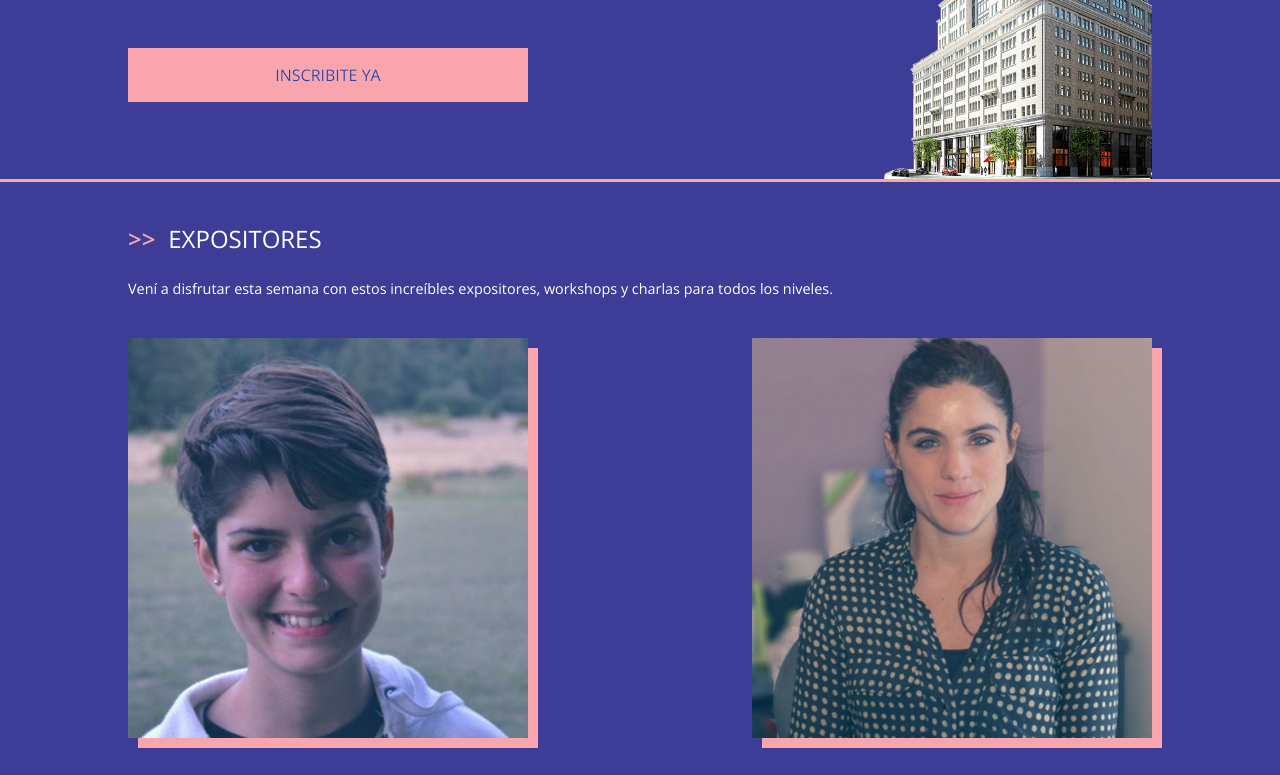
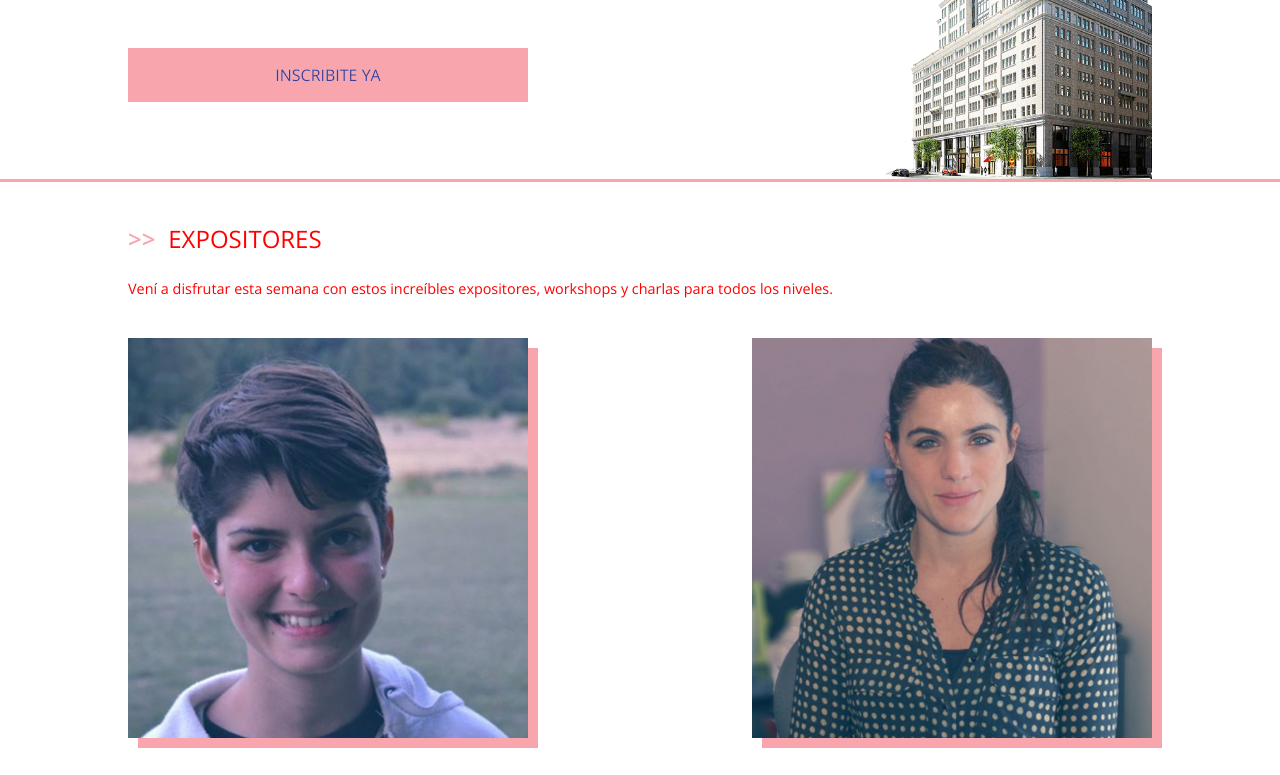
Before and after one commit to Santimitnik/repositorio-prueba, a plain HTML site: page index.html in a window 1280 px wide. Shown: the part 401-1176 px from the top of the page. Drawn offline with nearby package versions, Linux system fonts and the light colour scheme.

Commit message:
modifique el color

```diff
--- a/css/style.css
+++ b/css/style.css
@@ -7,9 +7,9 @@
   box-sizing: border-box; }
 
 body {
-  background-color: #3d3c96;
+  background-color: #ffffff;
   font-family: "Open Sans", sans-serif;
-  color: #FFF;
+  color: rgb(255, 0, 0);
   overflow-x: hidden; }
 
 /* -------------------- General ----------------- */
```
